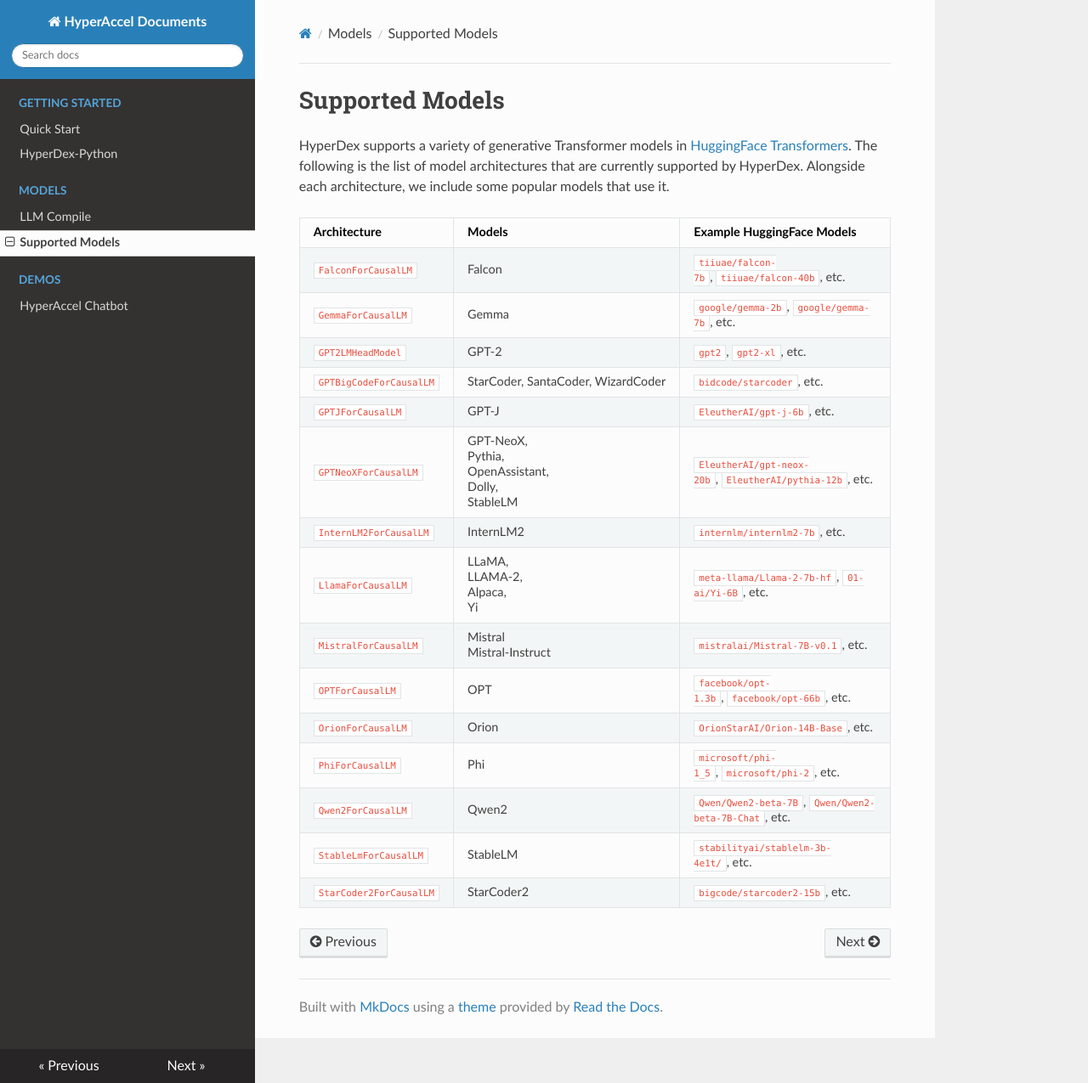
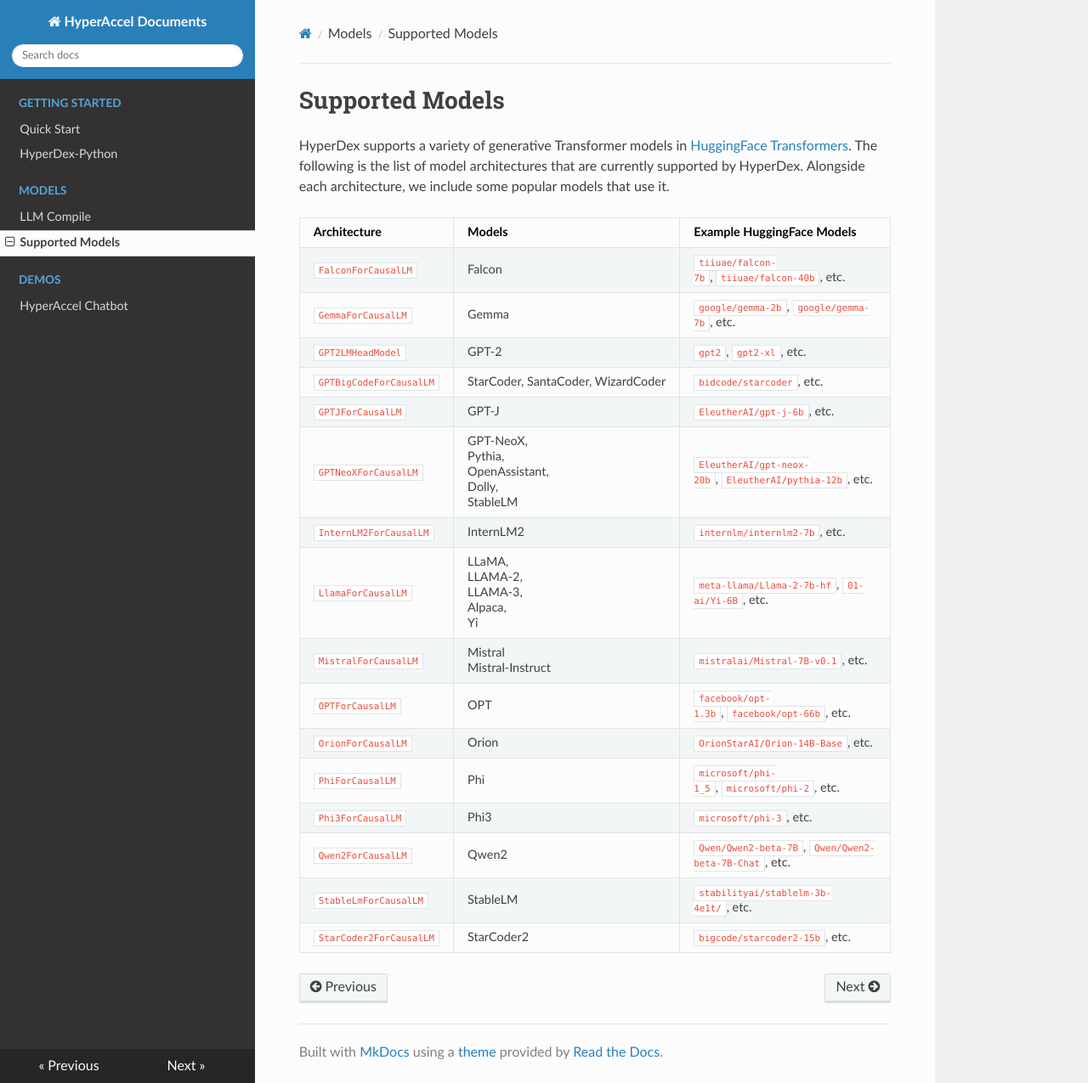
Before and after one commit to Hyper-Accel/docs, an MkDocs documentation site: the page built from docs/models.md, in a window 1280 px wide and 1275 px high. Shown: the whole window at 85% size. Built offline with MkDocs 1.6.1, drawn with Linux system fonts in a browser that asks for light colours; nearby versions of some CDN libraries.

Commit message:
feat(*): Update supproted model list

```diff
--- a/docs/models.md
+++ b/docs/models.md
@@ -11,11 +11,12 @@
 |`GPTJForCausalLM`        |GPT-J                                                        |`EleutherAI/gpt-j-6b`, etc.                              |
 |`GPTNeoXForCausalLM`     |GPT-NeoX,<br>Pythia,<br>OpenAssistant,<br>Dolly,<br>StableLM |`EleutherAI/gpt-neox-20b`, `EleutherAI/pythia-12b`, etc. |
 |`InternLM2ForCausalLM`   |InternLM2                                                    |`internlm/internlm2-7b`, etc.                            |
-|`LlamaForCausalLM`       |LLaMA,<br>LLAMA-2,<br>Alpaca,<br>Yi                          |`meta-llama/Llama-2-7b-hf`, `01-ai/Yi-6B`, etc.          |
+|`LlamaForCausalLM`       |LLaMA,<br>LLAMA-2,<br>LLAMA-3,<br>Alpaca,<br>Yi              |`meta-llama/Llama-2-7b-hf`, `01-ai/Yi-6B`, etc.          |
 |`MistralForCausalLM`     |Mistral<br>Mistral-Instruct                                  |`mistralai/Mistral-7B-v0.1`, etc.                        |
 |`OPTForCausalLM`         |OPT                                                          |`facebook/opt-1.3b`, `facebook/opt-66b`, etc.            |
 |`OrionForCausalLM`       |Orion                                                        |`OrionStarAI/Orion-14B-Base`, etc.                       |
 |`PhiForCausalLM`         |Phi                                                          |`microsoft/phi-1_5`, `microsoft/phi-2`, etc.             |
+|`Phi3ForCausalLM`        |Phi3                                                         |`microsoft/phi-3`, etc.                                  |
 |`Qwen2ForCausalLM`       |Qwen2                                                        |`Qwen/Qwen2-beta-7B`, `Qwen/Qwen2-beta-7B-Chat`, etc.    |
 |`StableLmForCausalLM`    |StableLM                                                     |`stabilityai/stablelm-3b-4e1t/`, etc.                    |
 |`StarCoder2ForCausalLM`  |StarCoder2                                                   |`bigcode/starcoder2-15b`, etc.                           |
```
